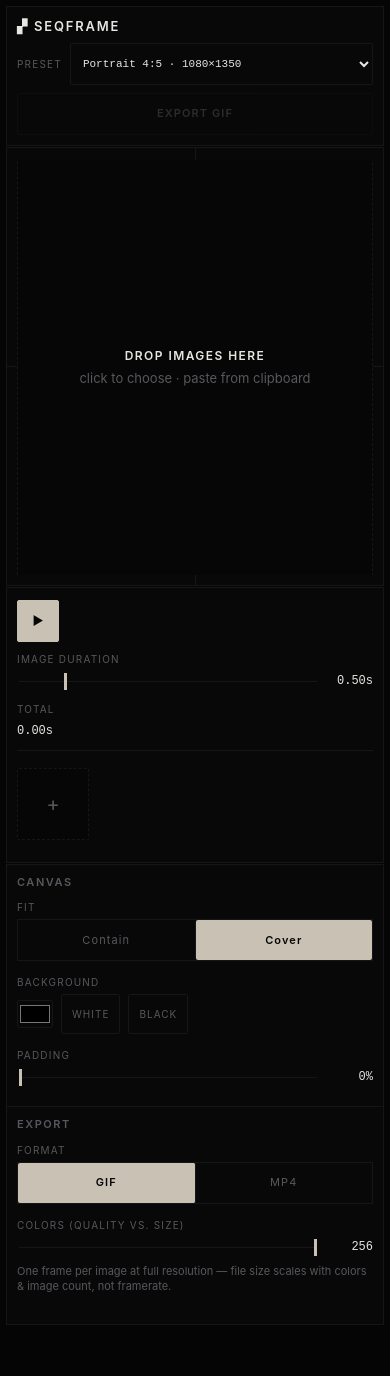
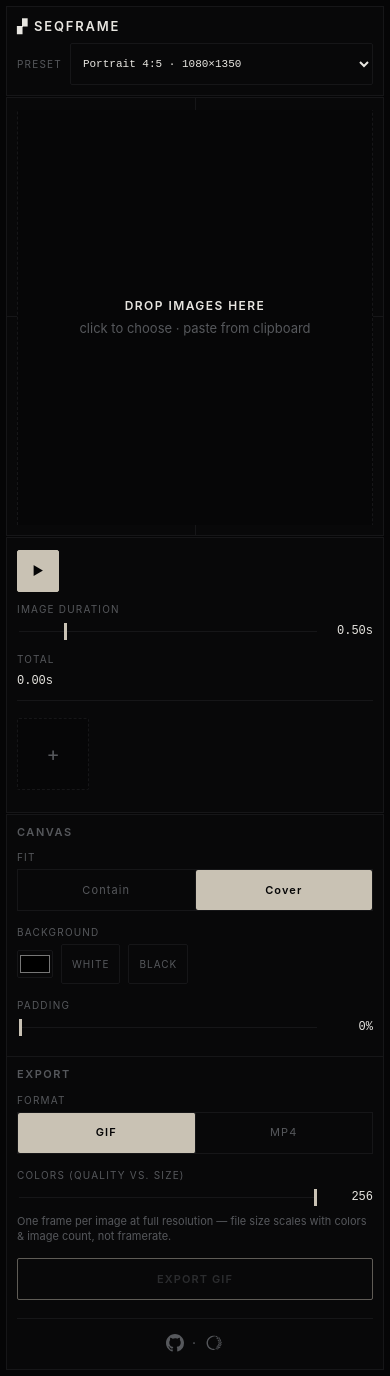
Before and after one commit to lauriparonen/seqframe, a React (Vite) app: page / in a window 390 px wide. Before the commit the page ends 1331 px from the top, so only its background shows below. Built offline with nearby package versions, Linux system fonts and the light colour scheme.

Commit message:
feat: integrate Colophon component and enhance export button styling in App component

```diff
--- a/src/App.css
+++ b/src/App.css
@@ -48,7 +48,8 @@
 button:focus-visible,
 select:focus-visible,
 input:focus-visible,
-.thumb:focus-visible {
+.thumb:focus-visible,
+.colophon__link:focus-visible {
   outline: 1px solid var(--accent);
   outline-offset: 1px;
 }
@@ -131,12 +132,60 @@
 .preset-select select option {
   background: var(--panel);
 }
+.colophon {
+  display: flex;
+  align-items: center;
+  gap: 8px;
+}
+.colophon--sidebar {
+  display: none;
+}
+.colophon__sep {
+  color: var(--muted);
+  font-size: 14px;
+  line-height: 1;
+  user-select: none;
+}
+.colophon__link {
+  display: flex;
+  align-items: center;
+  justify-content: center;
+  color: var(--muted);
+  transition: color 0.15s;
+}
+.colophon__link:hover {
+  color: var(--ink);
+}
+.colophon__icon {
+  display: block;
+  width: 18px;
+  height: 18px;
+}
+.colophon__icon--laurel {
+  width: 20px;
+  height: 20px;
+  background-color: currentColor;
+  -webkit-mask: url(/enso-laurel-transparent.svg) center / contain no-repeat;
+  mask: url(/enso-laurel-transparent.svg) center / contain no-repeat;
+}
 .export-btn {
   padding: 8px 16px;
   font-weight: 600;
   font-size: 11px;
   letter-spacing: 0.1em;
   text-transform: uppercase;
+}
+.export-btn--sidebar {
+  display: block;
+  width: 100%;
+  margin-top: 6px;
+  border: 1px solid var(--accent);
+  color: var(--accent);
+}
+.export-btn--sidebar:hover:not(:disabled) {
+  background: var(--accent);
+  border-color: var(--accent);
+  color: var(--accent-text);
 }
 .export-btn:disabled {
   opacity: 0.45;
@@ -253,13 +302,14 @@
   margin-bottom: 4px;
   text-transform: uppercase;
 }
-.dropzone:hover {
-  background: var(--ink);
-  border-color: var(--ink);
-  color: var(--bg);
+.dropzone:hover:not(:disabled) {
+  background: var(--panel-2);
+  border: 1px dotted color-mix(in srgb, var(--ink) 32%, transparent);
+  color: var(--muted);
 }
-.dropzone:hover strong {
-  color: var(--bg);
+
+.dropzone:hover:not(:disabled) strong {
+  color: var(--ink);
 }
 
 /* ---- timeline ---- */
@@ -588,6 +638,18 @@
     overflow: visible;
   }
 
+  .colophon--topbar {
+    display: none;
+  }
+
+  .colophon--sidebar {
+    display: flex;
+    justify-content: center;
+    margin-top: 18px;
+    padding-top: 14px;
+    border-top: 1px solid var(--line);
+  }
+
   .sidebar h3:first-child {
     margin-top: 0;
   }
@@ -632,18 +694,14 @@
     border-left: 0;
   }
 
-  .preset-select select,
-  .export-btn {
+  .preset-select select {
     min-height: 42px;
-  }
-
-  .preset-select select {
     flex: 1;
     min-width: 0;
   }
 
-  .export-btn {
-    flex: 1 1 100%;
+  .export-btn--sidebar {
+    min-height: 42px;
   }
 
   .topbar .spacer {
--- a/src/App.tsx
+++ b/src/App.tsx
@@ -12,6 +12,7 @@
   arrayMove,
   horizontalListSortingStrategy,
 } from "@dnd-kit/sortable";
+import { Colophon } from "./components/Colophon";
 import { SortableThumb } from "./components/SortableThumb";
 import { ThumbMenu } from "./components/ThumbMenu";
 import { PRESETS } from "./presets";
@@ -440,17 +441,7 @@
           </select>
         </label>
         <div className="spacer" />
-        <button
-          className="export-btn"
-          onClick={doExport}
-          disabled={busy || frames.length === 0}
-        >
-          {busy
-            ? progress
-              ? `Exporting ${progress.done}/${progress.total}`
-              : "Exporting…"
-            : `Export ${format.toUpperCase()}`}
-        </button>
+        <Colophon variant="topbar" />
       </header>
 
       <main className="stage">
@@ -729,6 +720,20 @@
           </div>
         )}
 
+        <button
+          className="export-btn export-btn--sidebar"
+          onClick={doExport}
+          disabled={busy || frames.length === 0}
+        >
+          {busy
+            ? progress
+              ? `Exporting ${progress.done}/${progress.total}`
+              : "Exporting…"
+            : `Export ${format.toUpperCase()}`}
+        </button>
+
+        <Colophon variant="sidebar" />
+
         {error && <p className="error">{error}</p>}
       </aside>
 
--- /dev/null
+++ b/src/components/Colophon.tsx
@@ -0,0 +1,39 @@
+type ColophonProps = {
+  variant: "topbar" | "sidebar";
+};
+
+export function Colophon({ variant }: ColophonProps) {
+  return (
+    <div className={`colophon colophon--${variant}`}>
+      <a
+        href="https://github.com/lauriparonen/seqframe"
+        target="_blank"
+        rel="noopener noreferrer"
+        className="colophon__link"
+        title="GitHub repository"
+      >
+        <svg className="colophon__icon" viewBox="0 0 16 16" aria-hidden="true">
+          <path
+            fill="currentColor"
+            d="M8 0C3.58 0 0 3.58 0 8c0 3.54 2.29 6.53 5.47 7.59.4.07.55-.17.55-.38 0-.19-.01-.82-.01-1.49-2.01.37-2.53-.49-2.69-.94-.09-.23-.48-.94-.82-1.13-.28-.15-.68-.52-.01-.53.63-.01 1.08.58 1.23.82.72 1.21 1.87.87 2.33.66.07-.52.28-.87.51-1.07-1.78-.2-3.64-.89-3.64-3.95 0-.87.31-1.59.82-2.15-.08-.2-.36-1.02.08-2.12 0 0 .67-.21 2.18.82a7.52 7.52 0 0 1 2-.27c.68 0 1.36.09 2 .27 1.51-1.04 2.18-.82 2.18-.82.44 1.1.16 1.92.08 2.12.51.56.82 1.27.82 2.15 0 3.07-1.87 3.75-3.65 3.95.29.25.54.73.54 1.48 0 1.07-.01 1.93-.01 2.2 0 .21.15.46.55.38A8.01 8.01 0 0 0 16 8c0-4.42-3.58-8-8-8z"
+          />
+        </svg>
+      </a>
+      <span className="colophon__sep" aria-hidden="true">
+        ·
+      </span>
+      <a
+        href="https://lauriparonen.com"
+        target="_blank"
+        rel="noopener noreferrer"
+        className="colophon__link"
+        title="lauriparonen.com"
+      >
+        <span
+          className="colophon__icon colophon__icon--laurel"
+          aria-hidden="true"
+        />
+      </a>
+    </div>
+  );
+}
```
Also changed, not shown: public/enso-laurel-transparent.svg (added).
